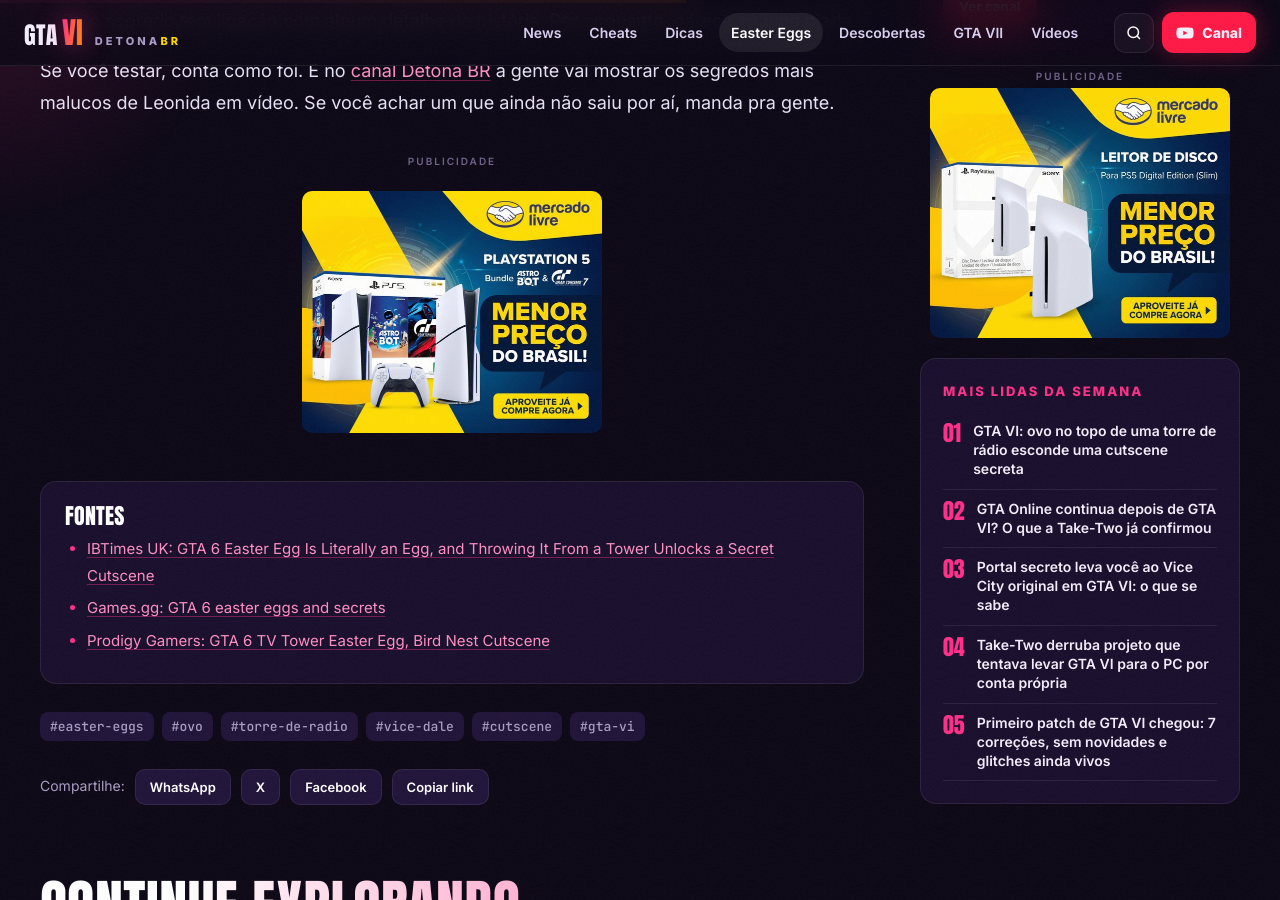
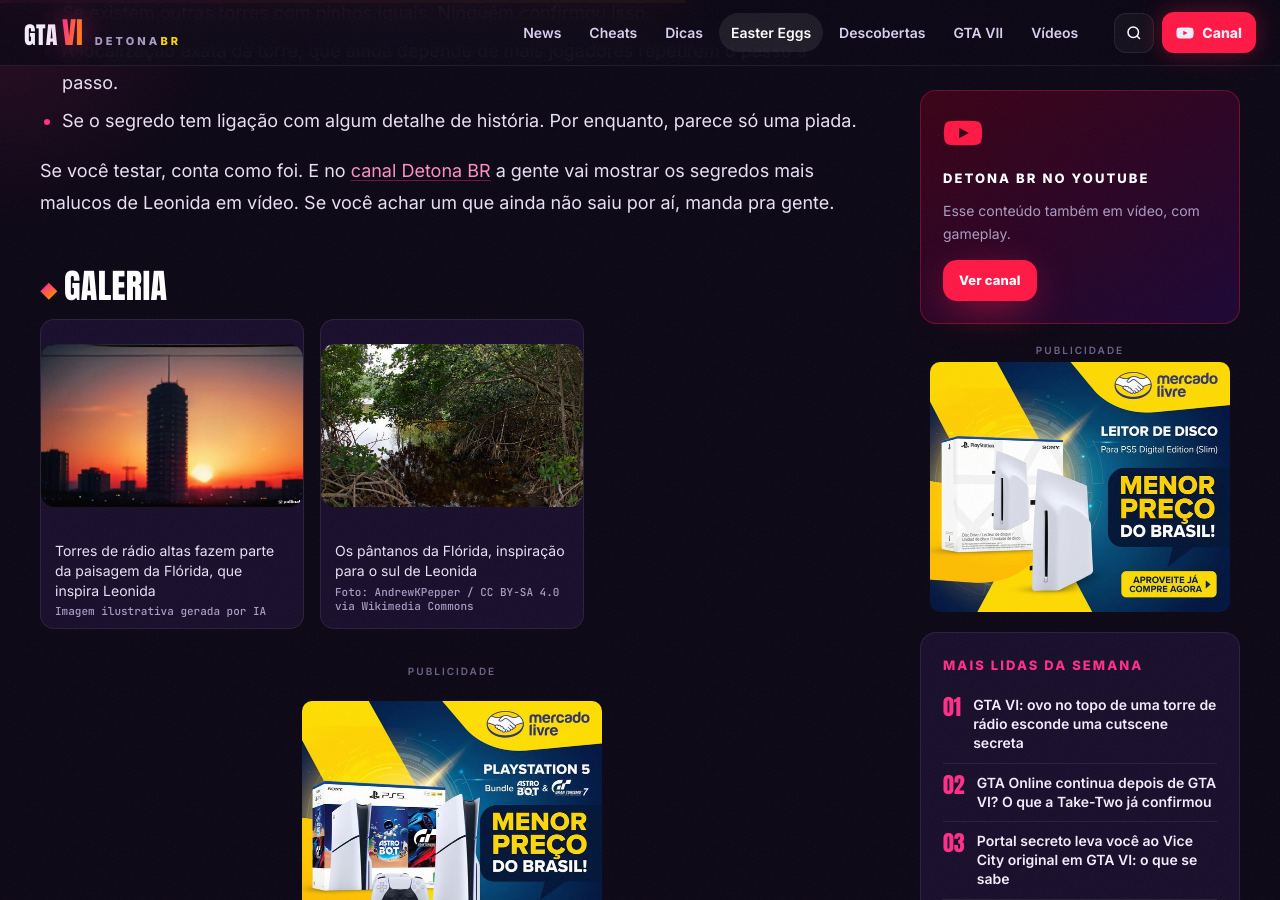
Before and after one commit to superaplicativos/gtavi, a Jekyll site: the page built from _posts/2026-11-28-gta-vi-easter-egg-ovo-torre-cutscene-secreta.md, in a window 1280 px wide and 900 px high, scrolled down 2786 px. Built offline with Jekyll 4.4.1, drawn with Linux system fonts in a browser that asks for light colours.

Commit message:
img: capas e galerias automáticas

```diff
--- a/_posts/2026-11-28-gta-vi-easter-egg-ovo-torre-cutscene-secreta.md
+++ b/_posts/2026-11-28-gta-vi-easter-egg-ovo-torre-cutscene-secreta.md
@@ -2,6 +2,9 @@
 title: "GTA VI: ovo no topo de uma torre de rádio esconde uma cutscene secreta"
 date: 2026-11-28 07:08:00 -0300
 categoria: easter-eggs
+cover: "/assets/img/posts/gta-vi-easter-egg-ovo-torre-cutscene-secreta.jpg"
+cover_credit: "Imagem: IBTimes"
+cover_credit_url: "https://www.ibtimes.co.uk/gta-6-player-discovers-literal-easter-egg-leonida-1833342"
 featured: true
 especulacao: false
 cover_text: "Ovo"
@@ -13,8 +16,13 @@ cover_prompt: "a tall radio tower at golden hour in a humid subtropical landscap
 galeria:
   - busca: "Florida radio tower sunset"
     legenda: "Torres de rádio altas fazem parte da paisagem da Flórida, que inspira Leonida"
+    src: "/assets/img/posts/gta-vi-easter-egg-ovo-torre-cutscene-secreta-1.jpg"
+    credito: "Imagem ilustrativa gerada por IA"
   - busca: "Everglades wetlands Florida"
     legenda: "Os pântanos da Flórida, inspiração para o sul de Leonida"
+    src: "/assets/img/posts/gta-vi-easter-egg-ovo-torre-cutscene-secreta-2.jpg"
+    credito: "Foto: AndrewKPepper / CC BY-SA 4.0 via Wikimedia Commons"
+    credito_url: "https://commons.wikimedia.org/wiki/File:Everglades_01.jpg"
 description: "Jogadores acharam um ninho com ovos coloridos no topo de uma torre de rádio em GTA VI. Jogar um ovo lá de cima dispara uma cutscene curta. Veja onde fica e o que ainda não foi confirmado."
 tags: [easter-eggs, ovo, torre-de-radio, vice-dale, cutscene, gta-vi]
 fontes:
```
Also changed, not shown: assets/img/posts/gta-vi-easter-egg-ovo-torre-cutscene-secreta-1.jpg (added), assets/img/posts/gta-vi-easter-egg-ovo-torre-cutscene-secreta-2.jpg (added), assets/img/posts/gta-vi-easter-egg-ovo-torre-cutscene-secreta.jpg (added).
